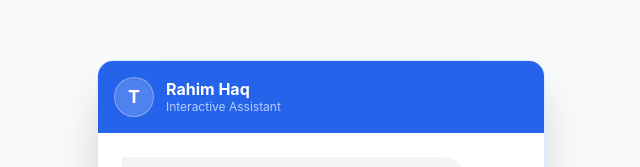
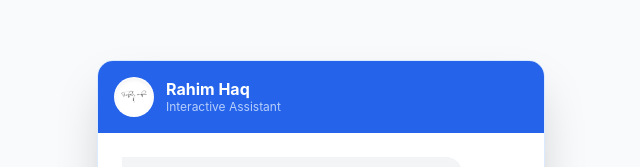
Before and after one commit to rahimhaq/portfolio-tahajjadan, a React (Vite) app: page / in a window 1280 px wide. Shown: the part 122-289 px from the top of the page, without its empty margins (319-959 px from the left). Built offline with nearby package versions, Linux system fonts and the light colour scheme.

Commit message:
style: set chat avatar background to solid white

```diff
--- a/src/components/IntroGate.jsx
+++ b/src/components/IntroGate.jsx
@@ -57,8 +57,8 @@ const IntroGate = ({ onComplete }) => {
       >
         {/* Header Chat */}
         <div className="bg-blue-600 p-4 flex items-center gap-3">
-          <div className="w-10 h-10 rounded-full bg-white/20 backdrop-blur-md flex items-center justify-center text-white border border-white/30 shadow-inner">
-            <span className="font-bold text-lg">T</span>
+          <div className="w-10 h-10 rounded-full bg-white flex items-center justify-center border border-white/30 shadow-inner overflow-hidden">
+            <img src="/Tahajjadan.png" alt="Avatar" className="w-full h-full object-contain p-1.5" onError={(e) => { e.target.style.display = 'none'; }} />
           </div>
           <div>
             <h3 className="font-bold text-white leading-tight">Rahim Haq</h3>
```
